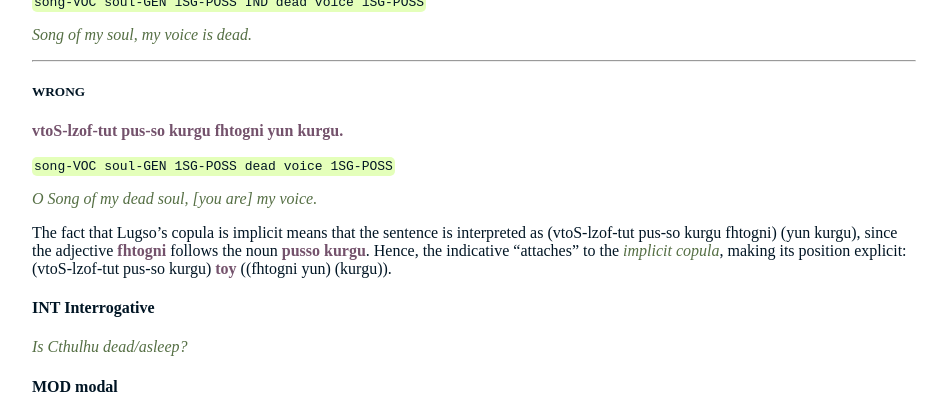
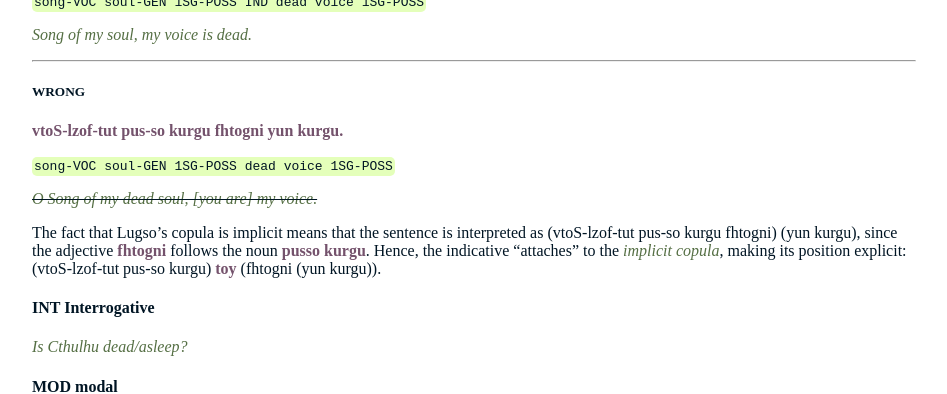
Before and after one commit to 0x70b1a5/lugso, a Jekyll site: the page built from 070_verb-moods.md, in a window 1280 px wide and 900 px high, scrolled down 1471 px. Shown: the top 394 px of the window, without its empty margins (232-1179 px from the left). Built offline with Jekyll 4.4.1, drawn with Linux system fonts in a browser that asks for light colours.

Commit message:
typo fixes

```diff
--- a/070_verb-moods.md
+++ b/070_verb-moods.md
@@ -63,9 +63,9 @@ _Song of my soul, my voice is dead._
 
 `song-VOC soul-GEN 1SG-POSS dead voice 1SG-POSS`
 
-_O Song of my dead soul, [you are] my voice._
+~~_O Song of my dead soul, [you are] my voice._~~
 
-The fact that Lugso's copula is implicit means that the sentence is interpreted as (vtoS-lzof-tut pus-so kurgu fhtogni) (yun kurgu), since the adjective **fhtogni** follows the noun **pusso kurgu**. Hence, the indicative "attaches" to the _implicit copula_, making its position explicit: (vtoS-lzof-tut pus-so kurgu) **toy** ((fhtogni yun) (kurgu)).
+The fact that Lugso's copula is implicit means that the sentence is interpreted as (vtoS-lzof-tut pus-so kurgu fhtogni) (yun kurgu), since the adjective **fhtogni** follows the noun **pusso kurgu**. Hence, the indicative "attaches" to the _implicit copula_, making its position explicit: (vtoS-lzof-tut pus-so kurgu) **toy** (fhtogni (yun kurgu)).
 
 #### INT Interrogative
 
```
Also changed, not shown: 061_noun-cases-commands-negation.md (+2 -0 lines), 030_syntax.md (line endings or trailing spaces).
